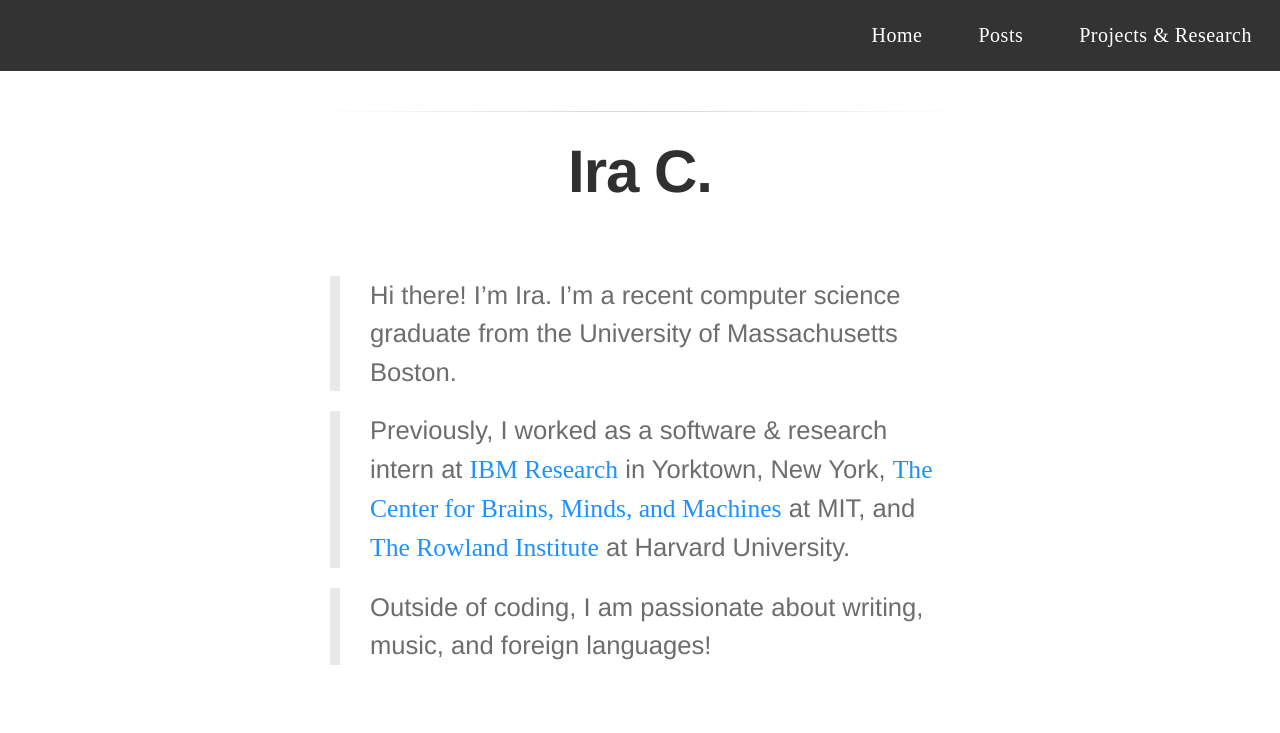
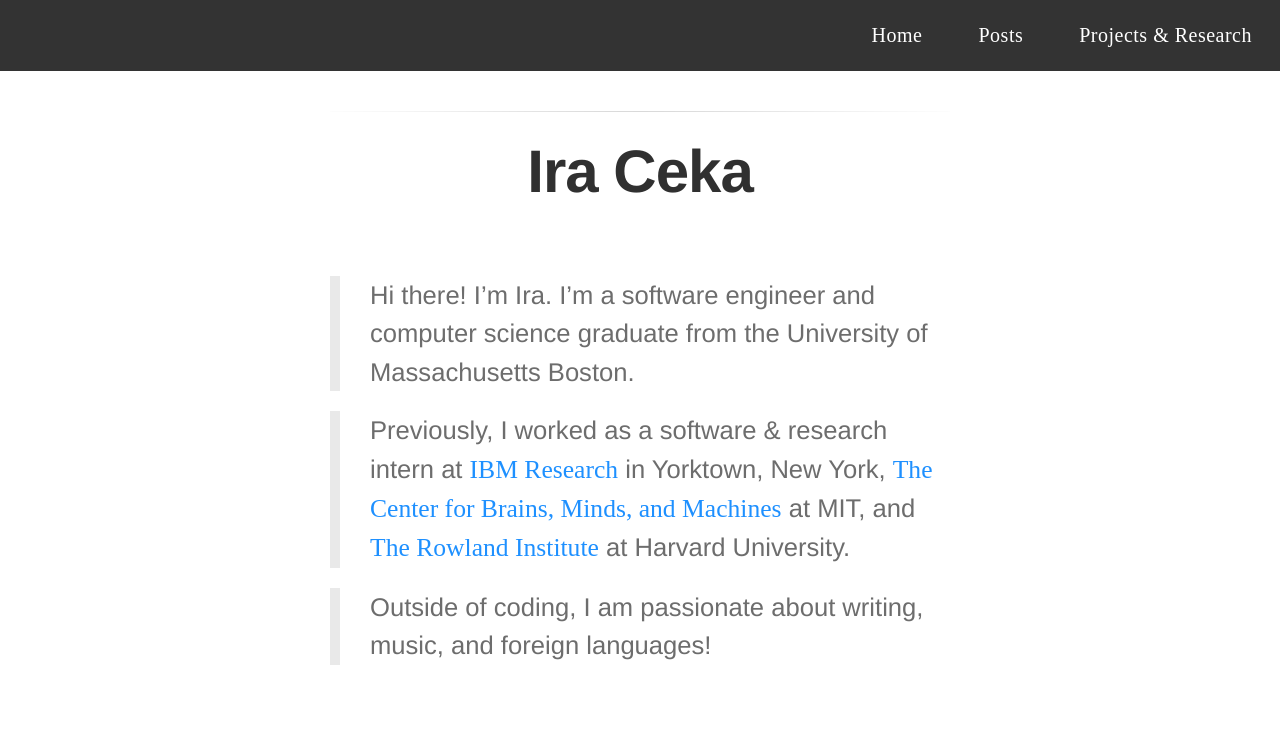
Before and after one commit to irixce/irixce.github.io, a Jekyll site: the page built from index.md, in a window 1280 px wide. Shown: the top 733 px of the page. Built offline with Jekyll 4.4.1, drawn with Linux system fonts in a browser that asks for light colours; some web fonts are replaced; grey boxes are pictures that could not be loaded.

Commit message:
Update index.md

```diff
--- a/index.md
+++ b/index.md
@@ -4,13 +4,13 @@
 
 
 {:refdef: style="text-align: center;"}
-# Ira C.
+# Ira Ceka
 {: refdef}
 
 <br>
 <br>
 
-> Hi there! I'm Ira. I'm a recent computer science graduate from the University of Massachusetts Boston.
+> Hi there! I'm Ira. I'm a software engineer and computer science graduate from the University of Massachusetts Boston.
 
 > Previously, I worked as a software & research intern at [IBM Research](http://www.research.ibm.com/) in Yorktown, New York,
 > [The Center for Brains, Minds, and Machines](https://cbmm.mit.edu/) at MIT, and
@@ -20,9 +20,3 @@
 
 <br>
 <br>
-
-
-{:refdef: style="text-align: center;"}
-[![Octocat](https://github.githubassets.com/images/icons/emoji/octocat.png)](https://github.com/irixce)
-<a href="https://github.com/irixce"><img src="https://image.flaticon.com/icons/svg/185/185964.svg" width="70" height="70"></a>
-{: refdef}
```
